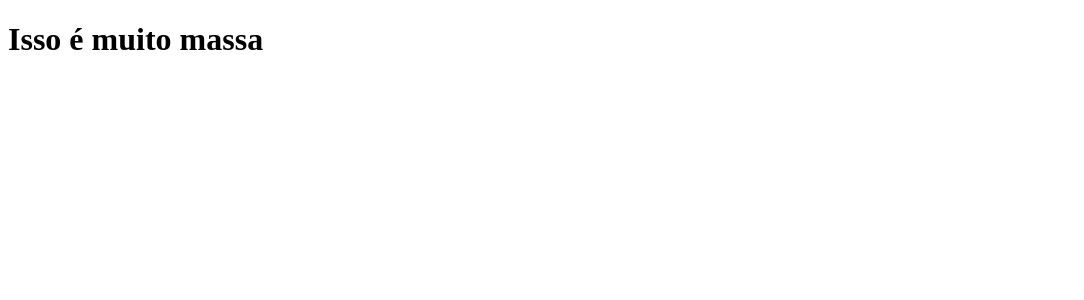
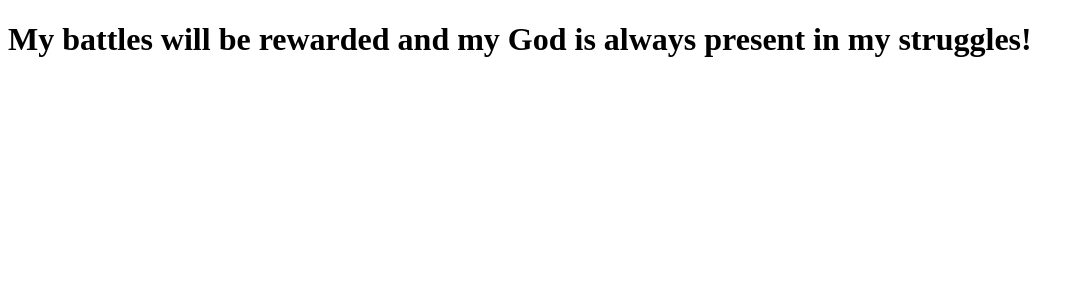
Before and after one commit to arks-lacerda/clone-tabnews, a Next.js app: page / in a window 1280 px wide. Shown: the top 300 px of the page, without its empty margins (0-1084 px from the left). Built offline with nearby package versions, Linux system fonts and the light colour scheme.

Commit message:
catchphrase to impact someone

```diff
--- a/pages/index.js
+++ b/pages/index.js
@@ -1,5 +1,5 @@
  function Home() {
-    return <h1>Isso é muito massa</h1>
+    return <h1>My battles will be rewarded and my God is always present in my struggles!</h1>
  }
 
  export default Home;
```
